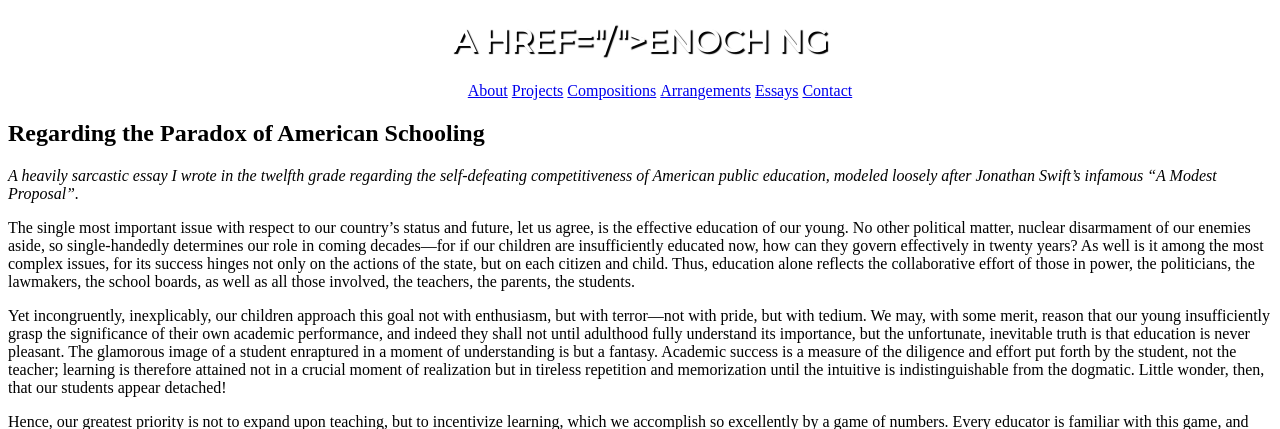
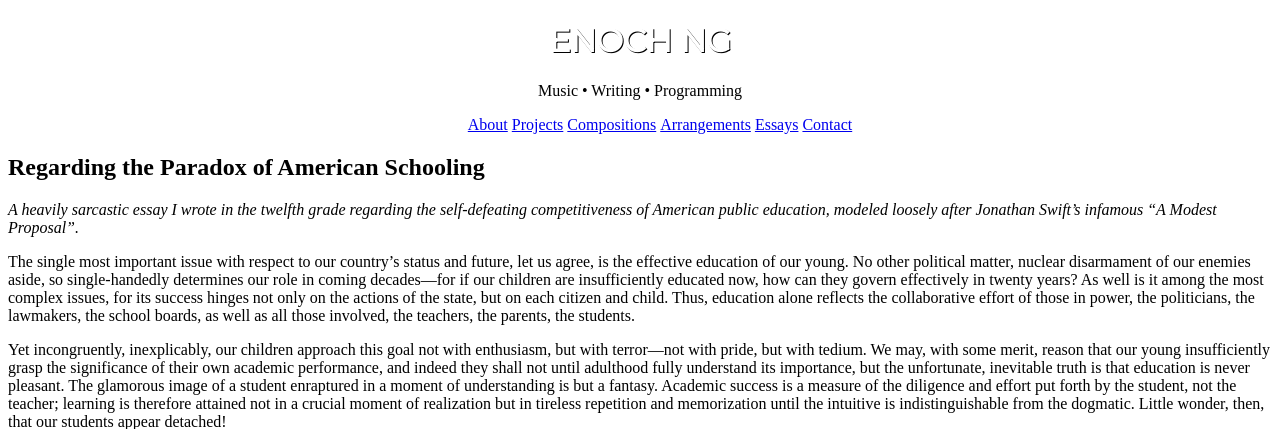
Before and after one commit to enoch-ng/enoch-ng.github.io-old, a PHP site: page /essays/paradox/ in a window 1280 px wide. Shown: the top 429 px of the page. Run offline with PHP 8.4, Linux system fonts and the light colour scheme.

Commit message:
More slight visual changes

```diff
--- a/essays/paradox/index.html
+++ b/essays/paradox/index.html
@@ -9,8 +9,8 @@
 	<title>Enoch Ng – Essays</title>
 
 	<body>
-		<h1>a href="/">Enoch Ng</a></h1>
-		<p id="tagline"><Music • Writing • Programming</p>
+		<h1><a href="/">Enoch Ng</a></h1>
+		<p id="tagline">Music • Writing • Programming</p>
 		<ol id="nav">
 			<li><a href="/about/">About</a></li>
 			<li><a href="/projects/">Projects</a></li>
--- a/theme.css
+++ b/theme.css
@@ -4,7 +4,7 @@ h1, h1 a, h1 a:link, h1 a:visited {
 	font-family: 'Montserrat', sans-serif;
 	font-weight: bold;
 	color: #FFFFFF;
-	text-shadow: 2px 2px 1px #000000;
+	text-shadow: 1px 1px .5px #000000;
 	text-decoration: none;
 }
 
```
